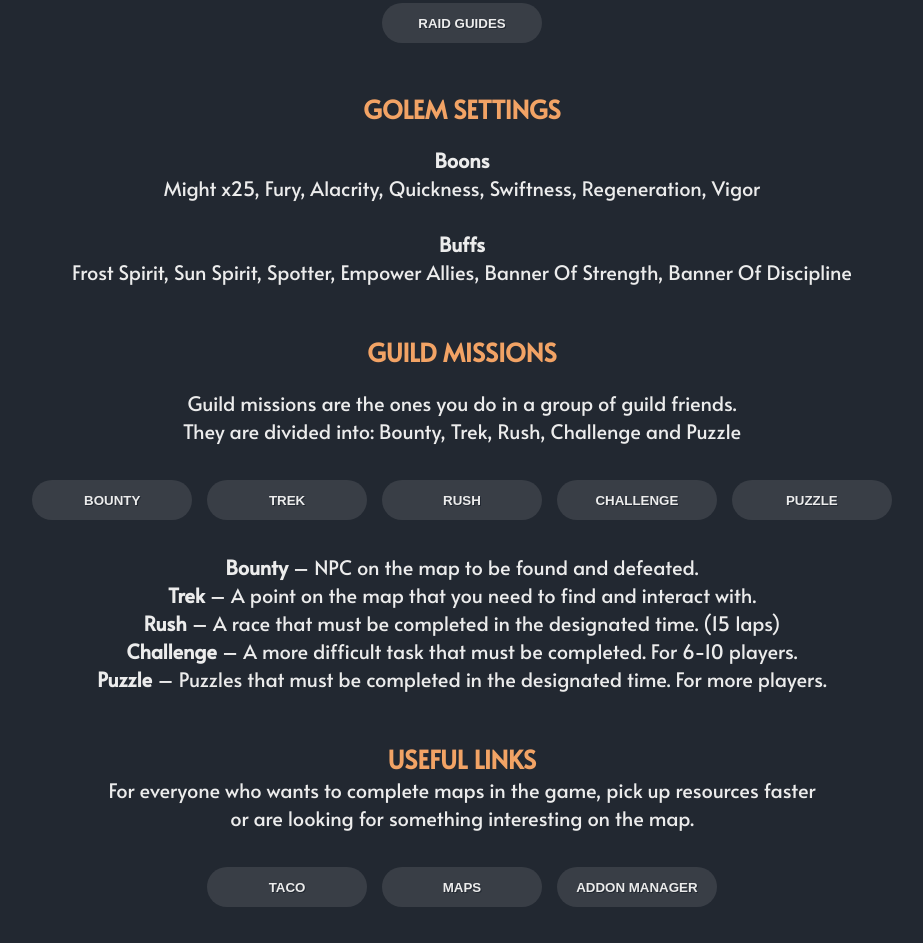
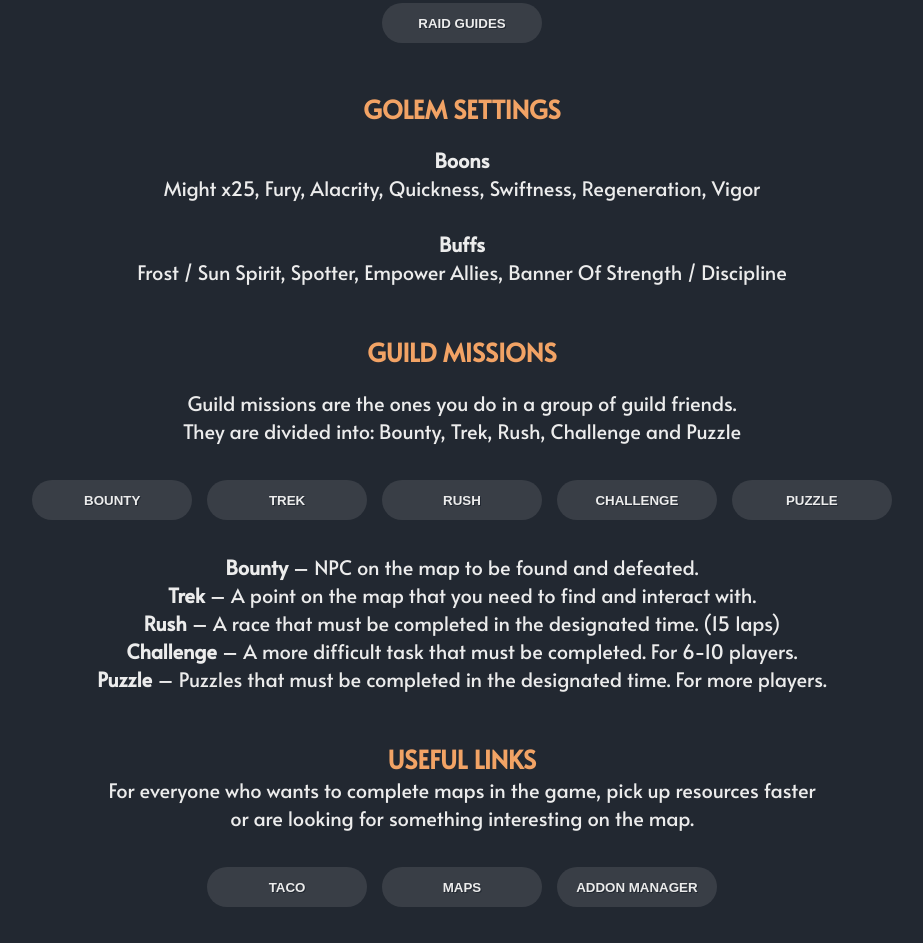
Before and after one commit to zetsuichi/footro, a plain HTML site: page tut.html in a window 1280 px wide. Shown: the part 1659-2602 px from the top of the page, without its empty margins (178-1101 px from the left). Drawn offline with nearby package versions, Linux system fonts and the light colour scheme.

Commit message:
Update tut.html

```diff
--- a/tut.html
+++ b/tut.html
@@ -58,7 +58,7 @@
             <b>Boons</b><br>
             Might x25, Fury, Alacrity, Quickness, Swiftness, Regeneration, Vigor<br><br>
             <b>Buffs</b><br>
-            Frost Spirit, Sun Spirit, Spotter, Empower Allies, Banner Of Strength, Banner Of Discipline
+            Frost / Sun Spirit, Spotter, Empower Allies, Banner Of Strength / Discipline
           <br><br>
       </div>
 
```
